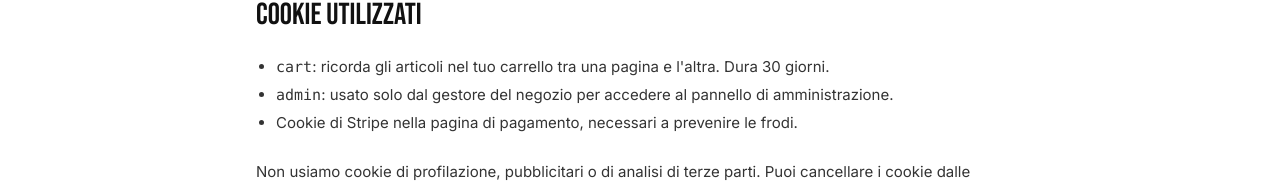
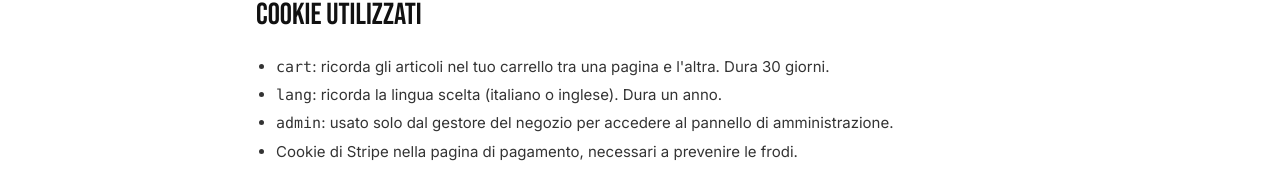
Before and after one commit to pullosophy/Pullosophy, a Next.js app: page /cookie in a window 1280 px wide. Shown: the part 440-622 px from the top of the page. Built offline with nearby package versions, Linux system fonts and the light colour scheme; no server answers.

Commit message:
Pagina cookie: elenca anche il cookie della lingua
Co-Authored-By: Claude Fable 5.1 <noreply@anthropic.com>
Claude-Session: https://claude.ai/code/session_01GJtuWr891XGkBnHdyhAXjm

```diff
--- a/src/app/cookie/page.tsx
+++ b/src/app/cookie/page.tsx
@@ -15,6 +15,9 @@ export default function CookiePage() {
           <code>cart</code>: ricorda gli articoli nel tuo carrello tra una pagina e l&apos;altra. Dura 30 giorni.
         </li>
         <li>
+          <code>lang</code>: ricorda la lingua scelta (italiano o inglese). Dura un anno.
+        </li>
+        <li>
           <code>admin</code>: usato solo dal gestore del negozio per accedere al pannello di amministrazione.
         </li>
         <li>Cookie di Stripe nella pagina di pagamento, necessari a prevenire le frodi.</li>
```
